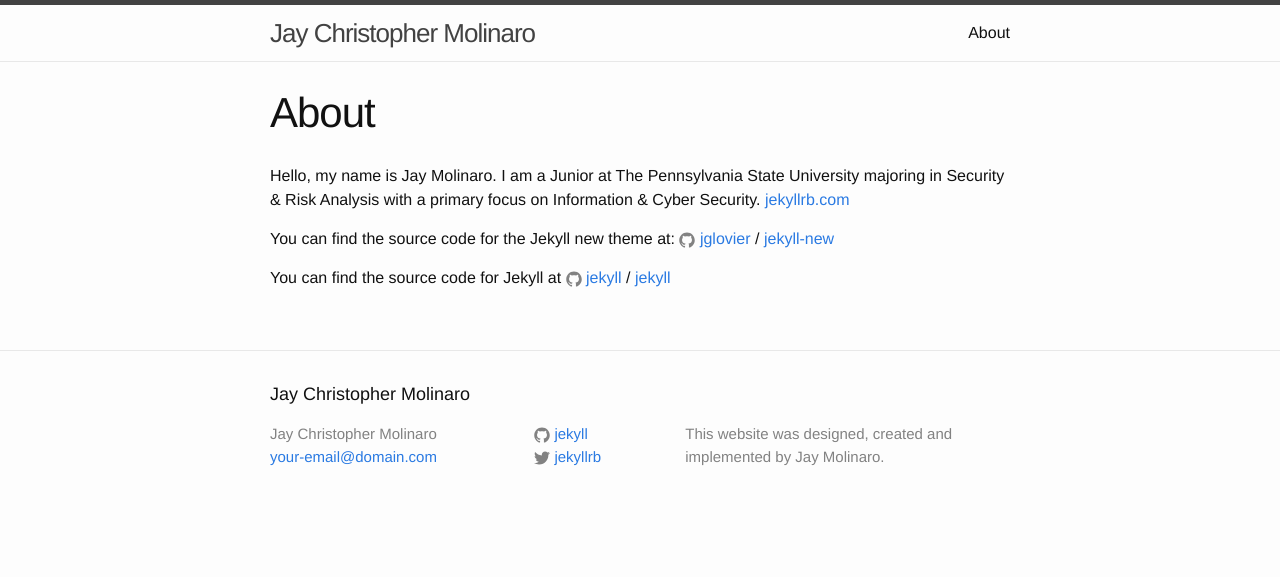
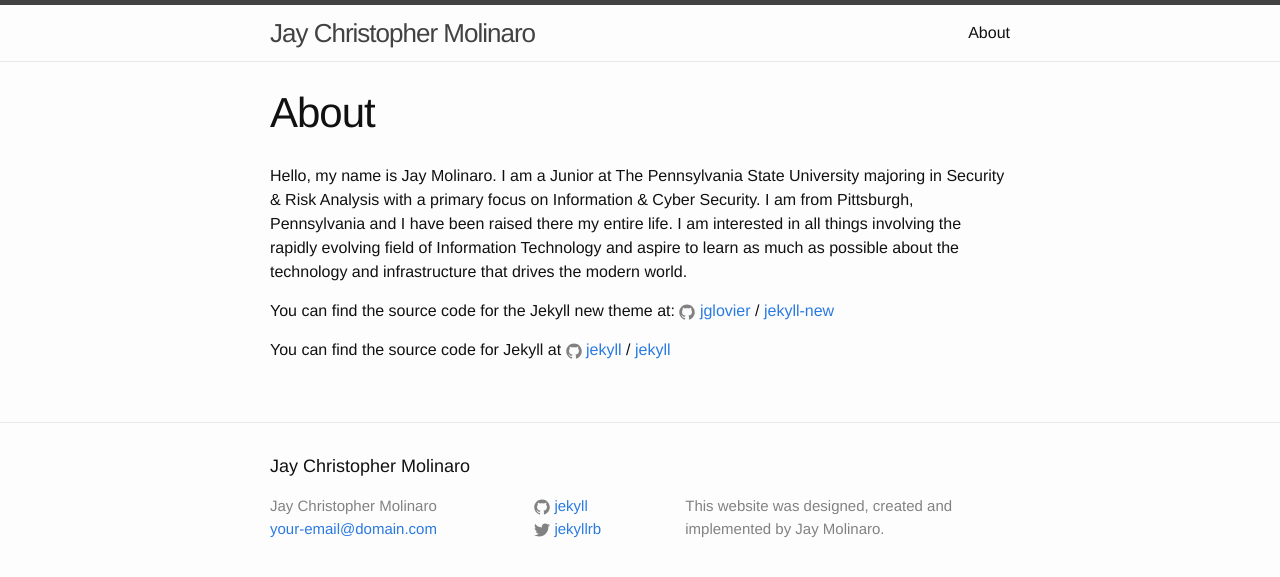
Before and after one commit to jaymolinaro1/jaymolinaro1.github.io, a Jekyll site: the page built from about.md, in a window 1280 px wide. Shown: the top 577 px of the page. Built offline with Jekyll 4.4.1, drawn with Linux system fonts in a browser that asks for light colours.

Commit message:
Update about.md

```diff
--- a/about.md
+++ b/about.md
@@ -4,7 +4,7 @@ title: About
 permalink: /about/
 ---
 
-Hello, my name is Jay Molinaro. I am a Junior at The Pennsylvania State University majoring in Security & Risk Analysis with a primary focus on Information & Cyber Security.  [jekyllrb.com](http://jekyllrb.com/)
+Hello, my name is Jay Molinaro. I am a Junior at The Pennsylvania State University majoring in Security & Risk Analysis with a primary focus on Information & Cyber Security. I am from Pittsburgh, Pennsylvania and I have been raised there my entire life. I am interested in all things involving the rapidly evolving field of Information Technology and aspire to learn as much as possible about the technology and infrastructure that drives the modern world.
 
 You can find the source code for the Jekyll new theme at:
 {% include icon-github.html username="jglovier" %} /
```
